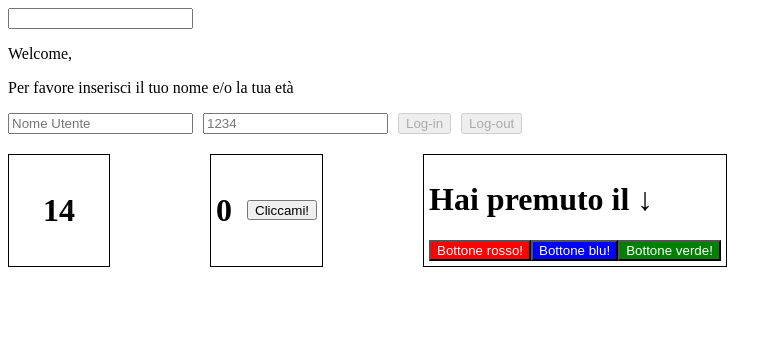
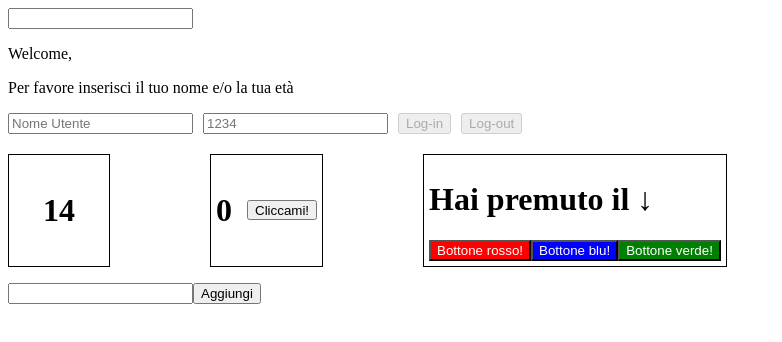
Before and after one commit to gabrimarch3/Esericizi-react, a React (Create React App) app in the folder esercizi-develhope/: page / in a window 1280 px wide. Shown: the top 342 px of the page, without its empty margins (0-782 px from the left). Built offline with nearby package versions, Linux system fonts and the light colour scheme.

Commit message:
added and completed ex.25

```diff
--- a/esercizi-develhope/src/App.js
+++ b/esercizi-develhope/src/App.js
@@ -4,6 +4,7 @@ import ClickCounter from "./components/ClickCounter";
 import ClickTracker from "./components/ClickTracker";
 import InteractiveWelcome from "./components/InteractiveWelcome";
 import Login from "./components/Login";
+import TodoList from "./components/TodoList";
 import "./App.css"
 
 function App() {
@@ -17,6 +18,7 @@ function App() {
       <ClickCounter />
       <ClickTracker />
       </div>
+      <TodoList />
     </>
   );
 }
--- /dev/null
+++ b/esercizi-develhope/src/components/TodoList.js
@@ -0,0 +1,29 @@
+import { useState } from "react";
+
+const TodoList = () => {
+  const [item, setItem] = useState([]);
+  const [value, setValue] = useState("");
+
+  const handleValue = (event) => {
+    setValue(event.target.value);
+  };
+
+  const handleTodoList = () => {
+    setItem([...item, value]);
+    setValue("");
+  };
+
+  return (
+    <div>
+      <ul>
+        {item.map((item, id) => (
+          <li key={id}>{item}</li>
+        ))}
+      </ul>
+      <input type="text" name="todoItem" value={value} onChange={handleValue} />
+      <button onClick={handleTodoList}>Aggiungi</button>
+    </div>
+  );
+};
+
+export default TodoList;
```
Also changed, not shown: esercizi-develhope/Lists 03.txt (added).
